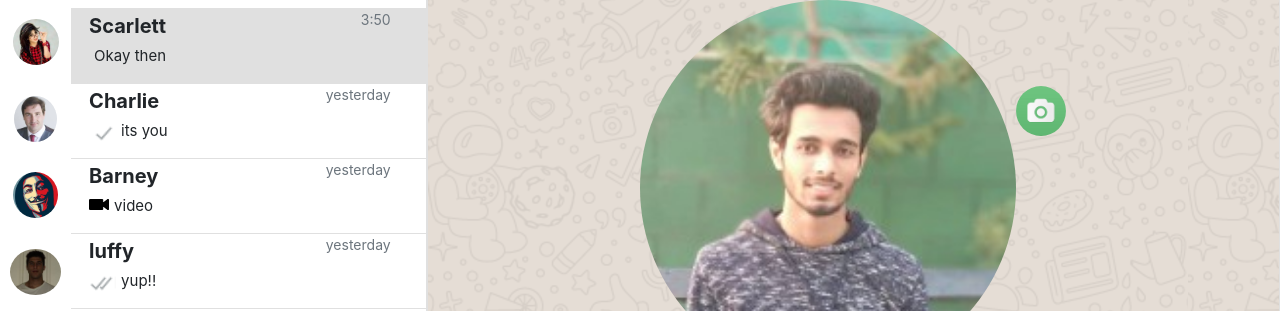
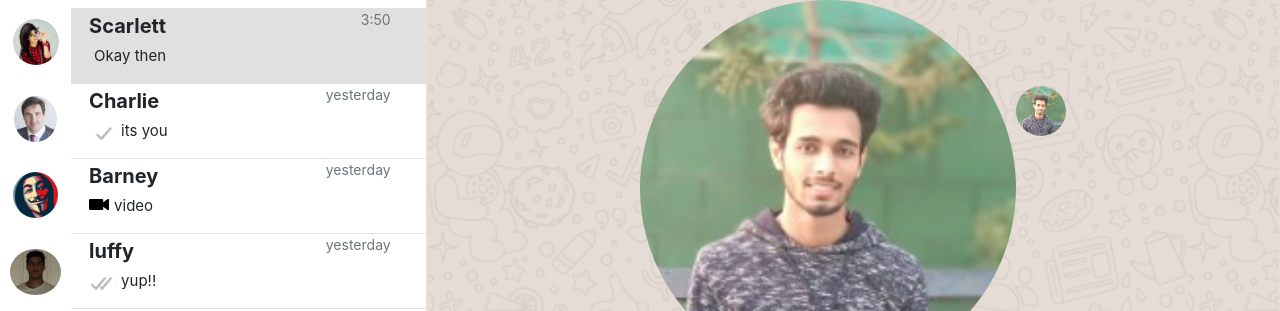
Before and after one commit to RajatChandel/whatsapp, a plain HTML site: page profile.html in a window 1280 px wide. Shown: the part 221-532 px from the top of the page. Drawn offline with nearby package versions, Linux system fonts and the light colour scheme.

Commit message:
modified3

```diff
--- a/profile.html
+++ b/profile.html
@@ -279,7 +279,7 @@
 
     <div class="d-flex profilee">
       <img src="image2.jpg" class="profile rounded-circle">
-      <img src="icamera.jpg" class="rounded-circle pic6">
+      <img src="image2.jpg" class="rounded-circle pic6">
 </div>
 
 
```
